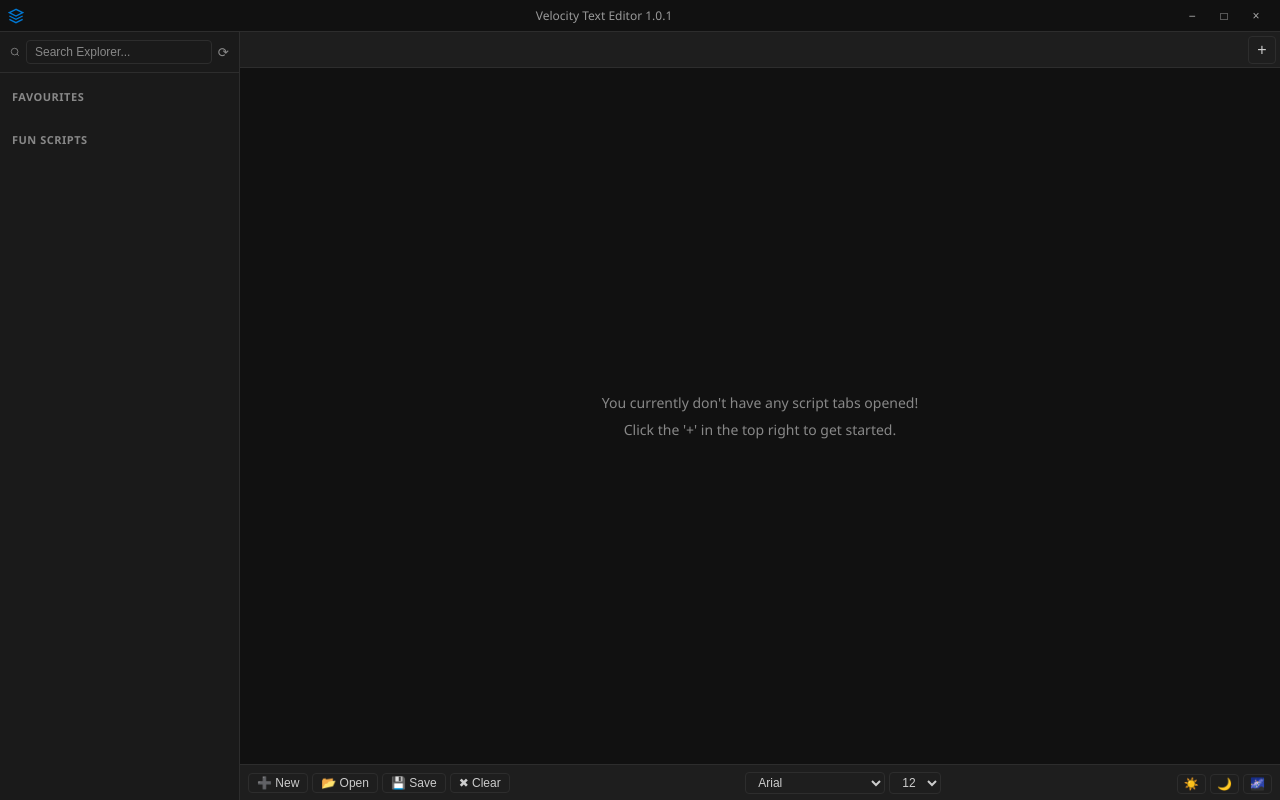
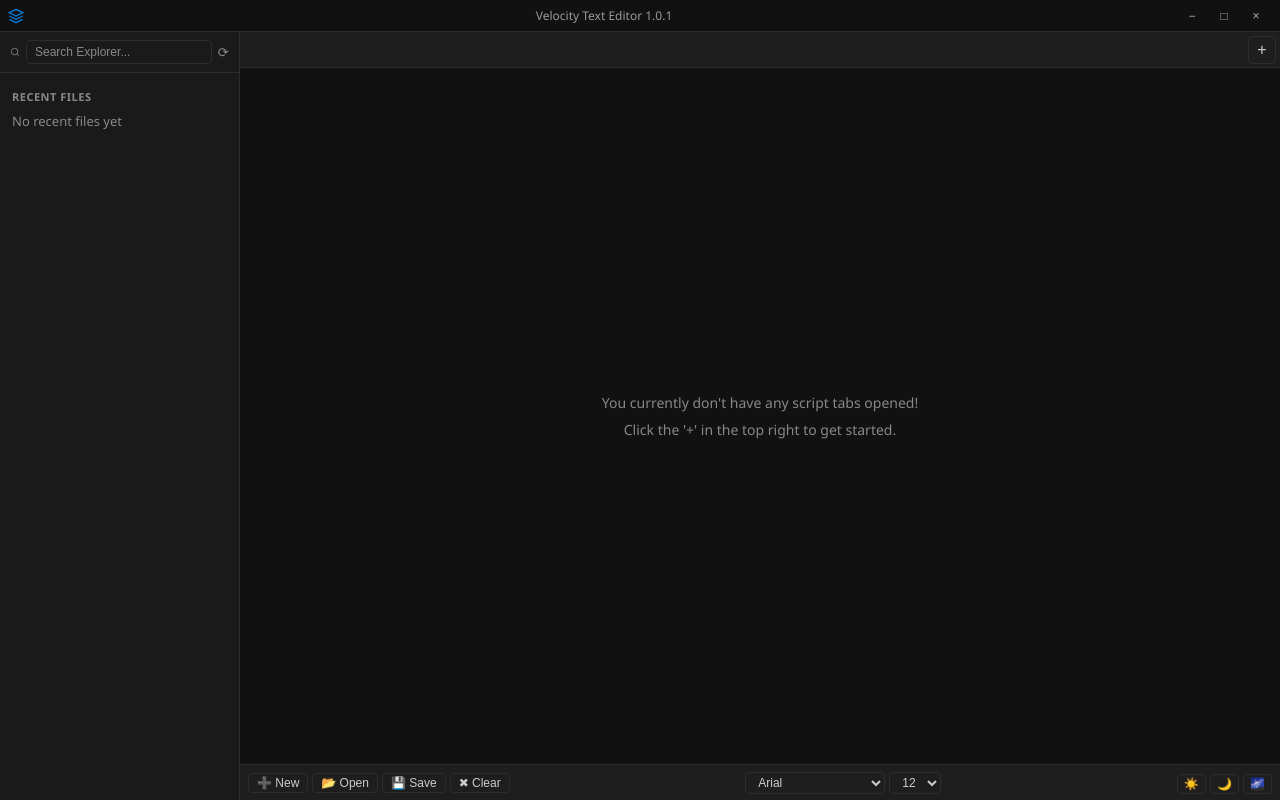
Before and after one commit to NETzer-gain/veloeditor, an Electron app: page renderer/index.html in a window 1280 px wide. Drawn offline with Linux system fonts and the light colour scheme; no server answers.

Commit message:
Update index.html
- Секции FAVOURITES и FUN SCRIPTS объединены в одну RECENT FILES
  (#recentList вместо #favoritesList/#scriptsList).

```diff
--- a/renderer/index.html
+++ b/renderer/index.html
@@ -33,12 +33,8 @@
         <button class="refresh-btn" id="refreshBtn" title="Refresh">⟳</button>
       </div>
       <div class="sidebar-section">
-        <div class="section-title">FAVOURITES</div>
-        <div class="file-list" id="favoritesList"></div>
-      </div>
-      <div class="sidebar-section">
-        <div class="section-title">FUN SCRIPTS</div>
-        <div class="file-list" id="scriptsList"></div>
+        <div class="section-title">RECENT FILES</div>
+        <div class="file-list" id="recentList"></div>
       </div>
     </aside>
 
@@ -92,4 +88,4 @@
   <script src="vs/loader.js"></script>
   <script src="renderer.js"></script>
 </body>
-  </html>
+</html>
```
